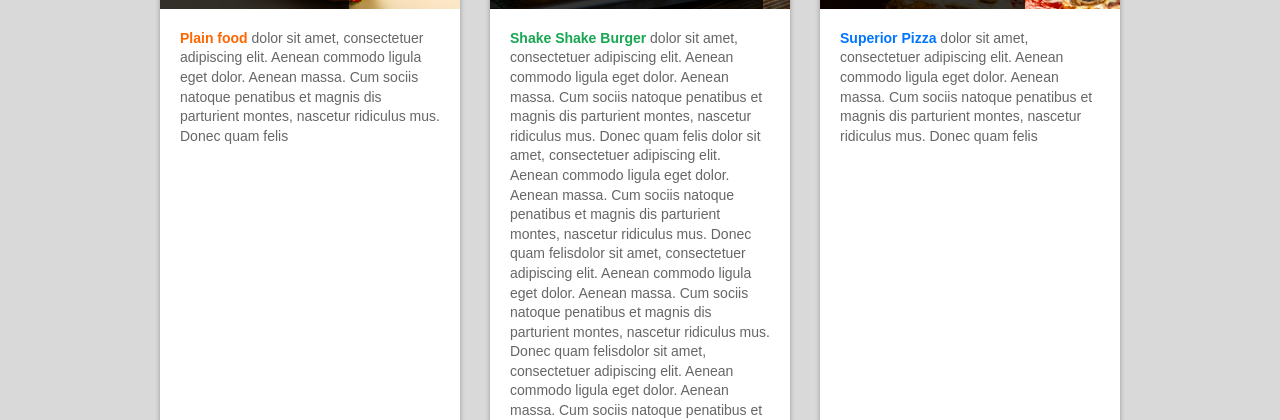
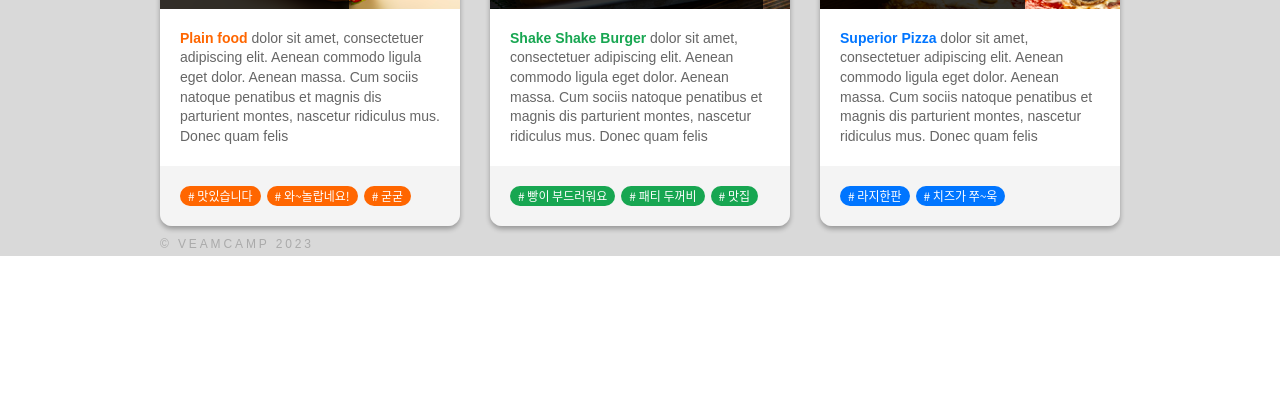
Before and after one commit to codingaring/VimCamp, a plain HTML site: page task/3week/favorite-food/index.html in a window 1280 px wide. Shown: the part 382-802 px from the top of the page. Drawn offline with Linux system fonts and the light colour scheme.

Commit message:
Week3-2: 태그의 개수가 늘어났을 때

```diff
--- a/task/3week/favorite-food/index.html
+++ b/task/3week/favorite-food/index.html
@@ -50,16 +50,6 @@
                 amet, consectetuer adipiscing elit. Aenean commodo ligula eget
                 dolor. Aenean massa. Cum sociis natoque penatibus et magnis dis
                 parturient montes, nascetur ridiculus mus. Donec quam felis
-                dolor sit amet, consectetuer adipiscing elit. Aenean commodo
-                ligula eget dolor. Aenean massa. Cum sociis natoque penatibus et
-                magnis dis parturient montes, nascetur ridiculus mus. Donec quam
-                felisdolor sit amet, consectetuer adipiscing elit. Aenean
-                commodo ligula eget dolor. Aenean massa. Cum sociis natoque
-                penatibus et magnis dis parturient montes, nascetur ridiculus
-                mus. Donec quam felisdolor sit amet, consectetuer adipiscing
-                elit. Aenean commodo ligula eget dolor. Aenean massa. Cum sociis
-                natoque penatibus et magnis dis parturient montes, nascetur
-                ridiculus mus. Donec quam felis
               </p>
               <div class="card-tagList">
                 <span class="card-tag green"># 빵이 부드러워요</span>
--- a/task/3week/favorite-food/style/style.css
+++ b/task/3week/favorite-food/style/style.css
@@ -94,6 +94,7 @@
   background-color: #f4f4f4;
   padding: 20px;
   display: flex;
+  flex-wrap: wrap;
   gap: 6px;
   align-items: center;
   justify-content: flex-start;
```
